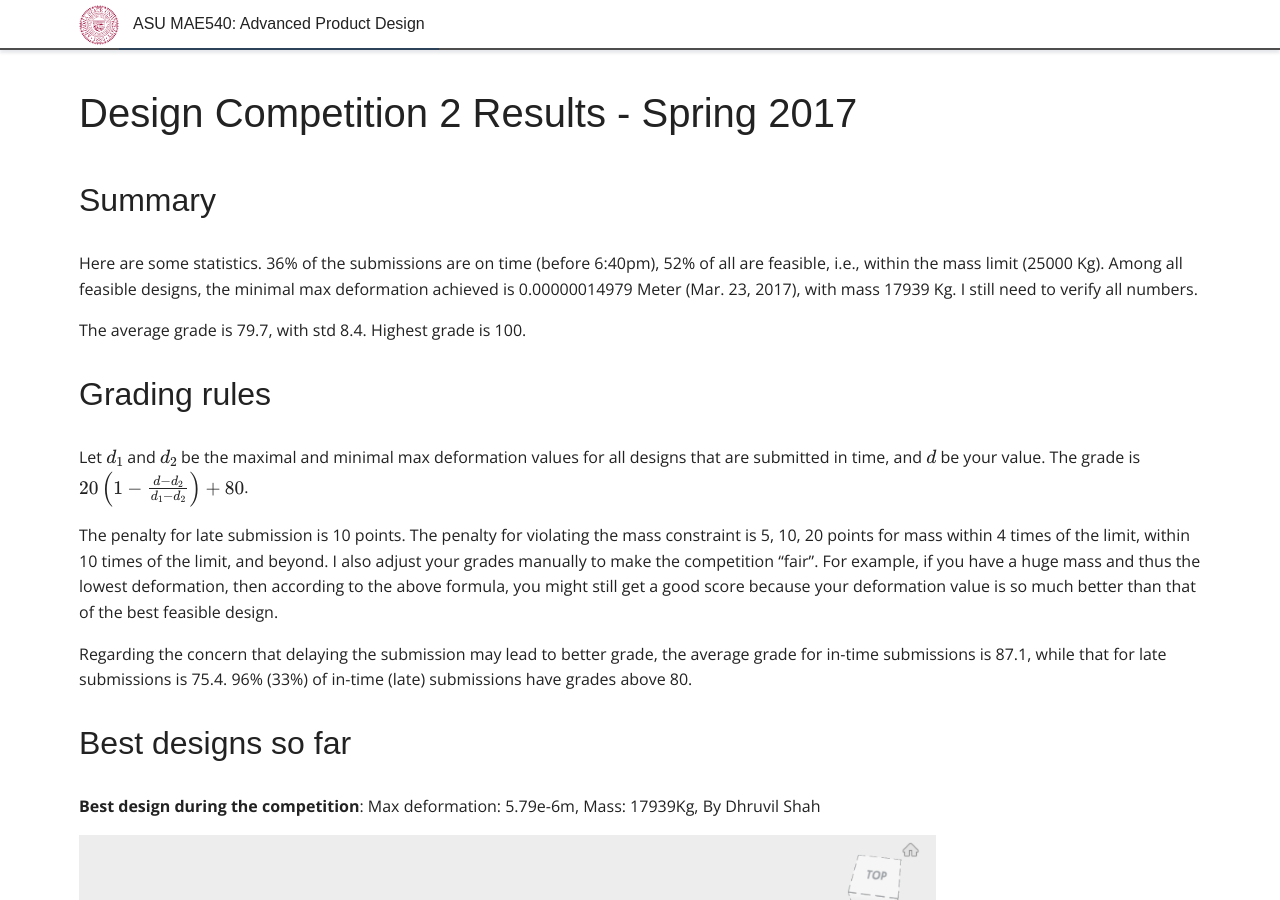
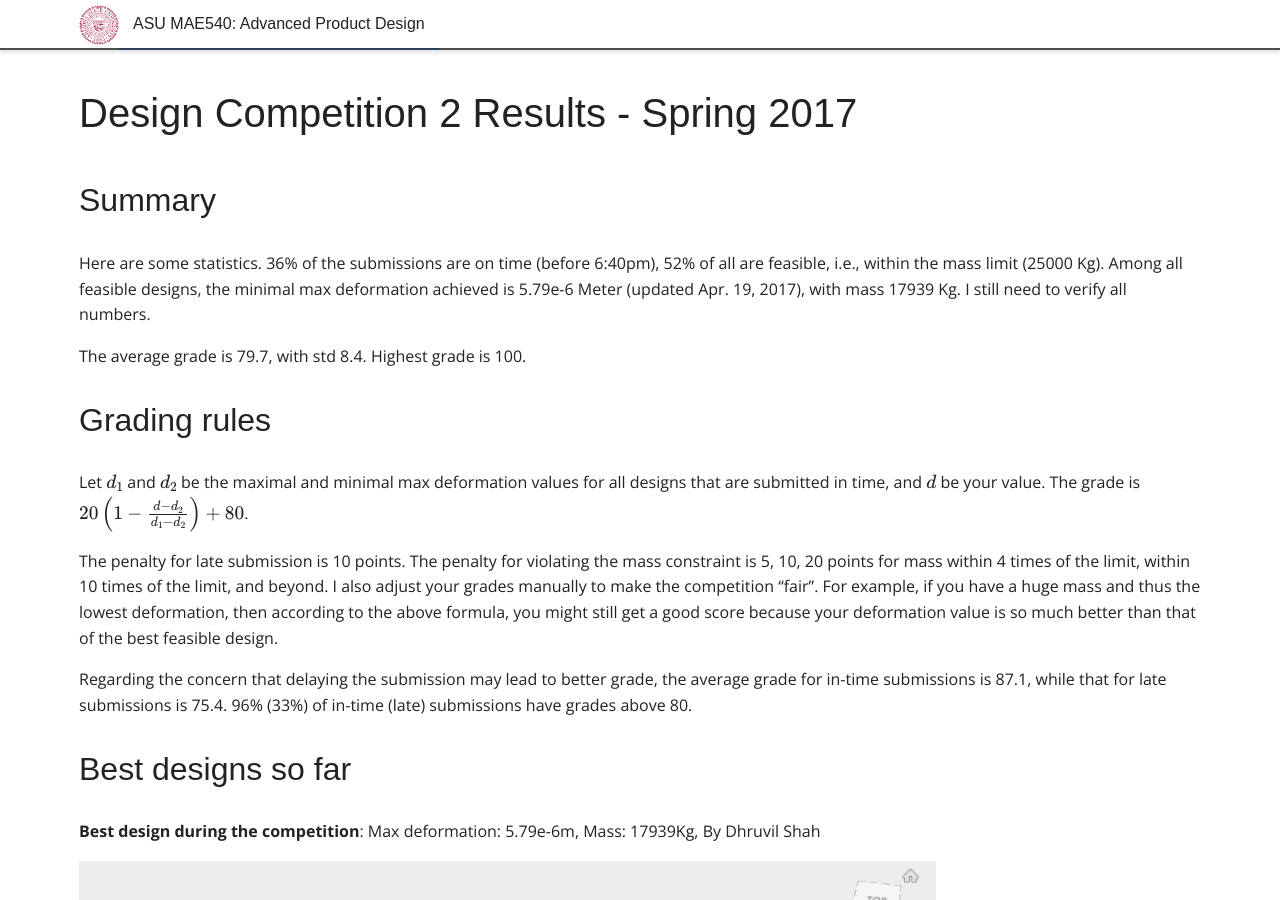
Before and after one commit to DesignInformaticsLab/DesignInformaticsLab.github.io, a Jekyll site: the page built from _posts/teaching/productdesign/2017-03-23-designcompetition2result.md, in a window 1280 px wide and 900 px high. Built offline with Jekyll 4.4.1, drawn with Linux system fonts in a browser that asks for light colours; some web fonts are replaced; formulas are drawn with MathJax 3.

```diff
--- a/_posts/teaching/productdesign/2017-03-23-designcompetition2result.md
+++ b/_posts/teaching/productdesign/2017-03-23-designcompetition2result.md
@@ -30,7 +30,7 @@
 ## Summary
 Here are some statistics. 36% of the submissions are on time (before 6:40pm), 52% of
 all are feasible, i.e., within the mass limit (25000 Kg). Among all feasible designs, the
-minimal max deformation achieved is 0.00000014979 Meter (Mar. 23, 2017), with mass 17939 Kg.
+minimal max deformation achieved is 5.79e-6 Meter (updated Apr. 19, 2017), with mass 17939 Kg.
 I still need to verify all numbers.
 
 The average grade is 79.7, with std 8.4. Highest grade is 100.
```
